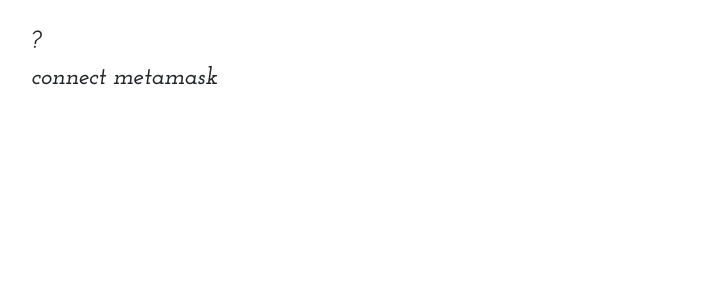
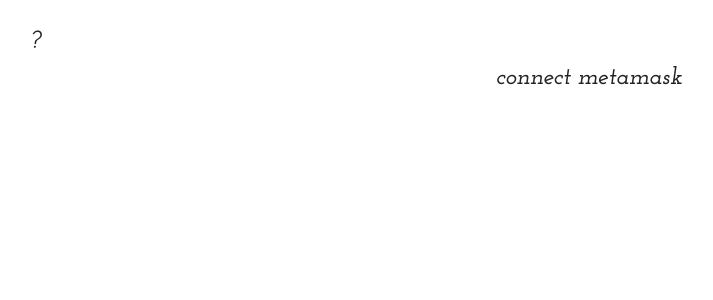
Before and after one commit to wenwkich/soe-website, a React (Create React App) app: page / in a window 1280 px wide. Shown: the top 300 px of the page, without its empty margins (51-764 px from the left). Built offline with nearby package versions, Linux system fonts and the light colour scheme.

Commit message:
some css change

```diff
--- a/src/App.js
+++ b/src/App.js
@@ -10,7 +10,9 @@
       <AppProvider>
         <div className="container my-4">
           <Header />
-          <Page />
+          <div className="d-flex flex-row justify-content-center align-items-center">
+            <Page  />
+          </div>
         </div>
       </AppProvider>
     </Web3Provider>
```
